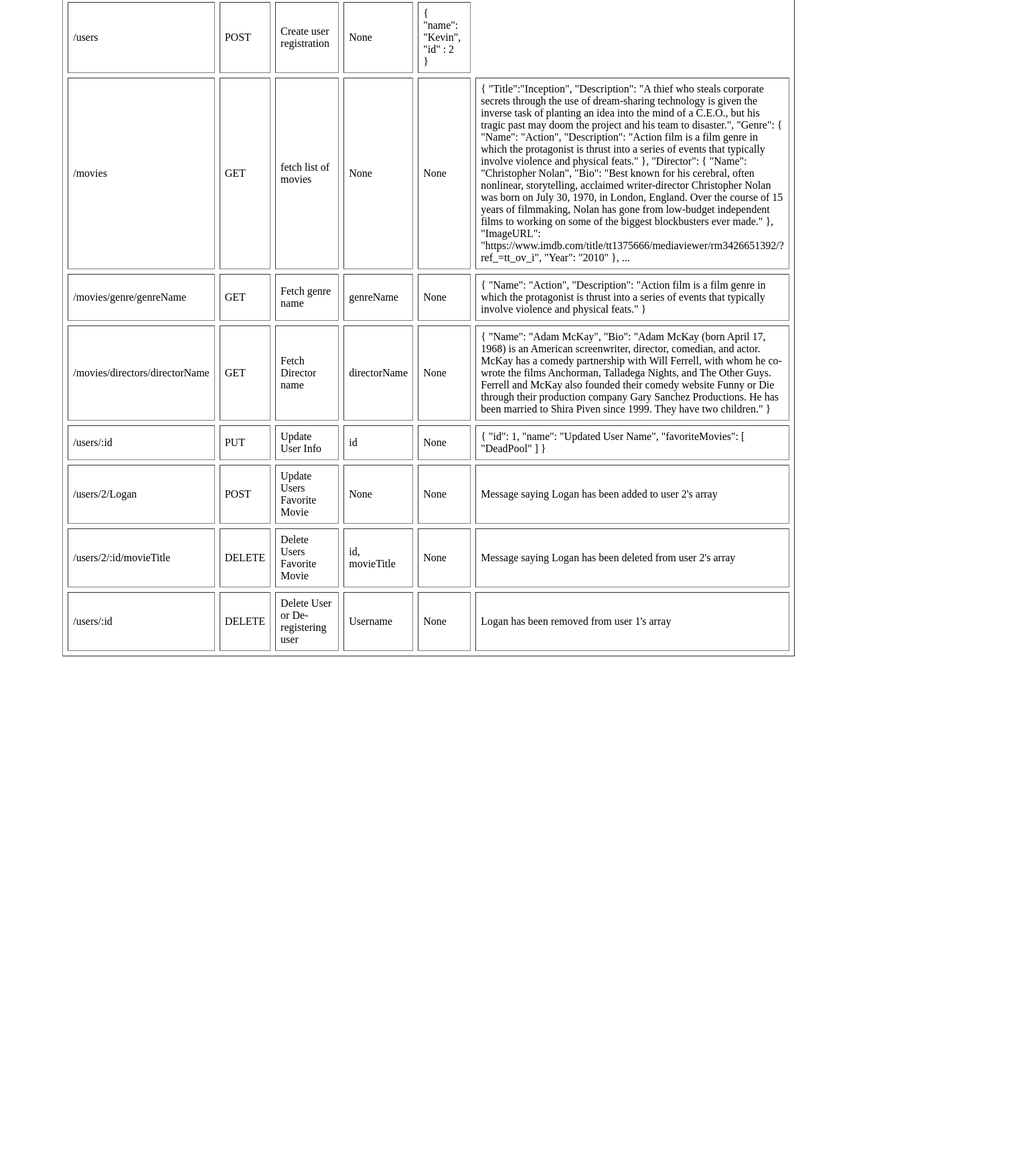
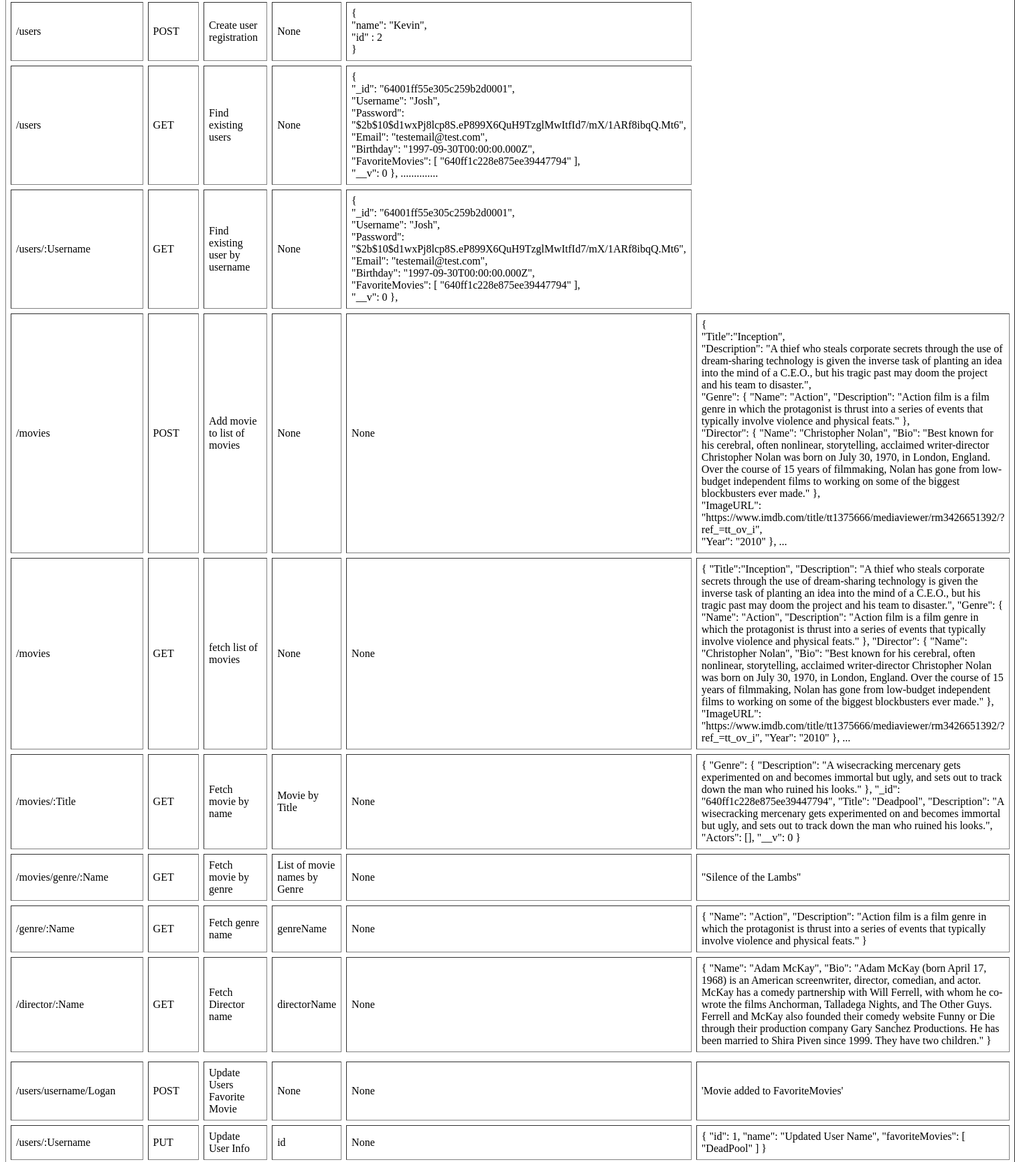
Before and after one commit to Joemegz/movie_api, a website: page public/documentation.html in a window 1280 px wide. Shown: the part 141-1876 px from the top of the page at 67% size, 1516 px wide, since content can reach past the window. Before the commit the page ends 1129 px from the top, so only its background shows below. Drawn offline with Linux system fonts and the light colour scheme.

Commit message:
updated documentation.html

```diff
--- a/index.js
+++ b/index.js
@@ -126,7 +126,7 @@ app.get(
   }
 );
 
-//add a movie TESTED UPDATED
+//add a movie TESTED
 app.post(
   "/movies",
   passport.authenticate("jwt", { session: false }),
@@ -260,7 +260,7 @@ app.post(
        console.error(err);
        res.status(500).send('Error: ' + err);
      } else {
-       res.status(200).send('Movie added to FavoriteMovies');
+       res.status(200).send("Movie added to FavoriteMovies");
      }
    });
 
@@ -319,7 +319,7 @@ app.delete(
   }
 );
 
-// Delete favorite movie NOT WORKING
+// Delete favorite movie TESTED
 app.delete(
   "/users/:username/:movieTitle",
   passport.authenticate("jwt", { session: false }),
--- a/public/documentation.html
+++ b/public/documentation.html
@@ -48,6 +48,94 @@
     </td>
    </tr>
 
+
+   <tr>
+    <td>/users</td>
+    <td>GET</td>
+    <td>Find existing users</td>
+    <td>None</td>
+    <td>
+        {
+            <br>
+            "_id": "64001ff55e305c259b2d0001",
+            <br>
+            "Username": "Josh",
+            <br>
+            "Password": "$2b$10$d1wxPj8lcp8S.eP899X6QuH9TzglMwItfId7/mX/1ARf8ibqQ.Mt6",
+            <br>
+            "Email": "testemail@test.com",
+            <br>
+            "Birthday": "1997-09-30T00:00:00.000Z",
+            <br>
+            "FavoriteMovies": [
+                "640ff1c228e875ee39447794"
+            ],
+            <br>
+            "__v": 0
+        }, ..............
+    </td>
+   </tr>
+
+   <tr>
+    <td>/users/:Username</td>
+    <td>GET</td>
+    <td>Find existing user by username</td>
+    <td>None</td>
+    <td>
+        {
+            <br>
+            "_id": "64001ff55e305c259b2d0001",
+            <br>
+            "Username": "Josh",
+            <br>
+            "Password": "$2b$10$d1wxPj8lcp8S.eP899X6QuH9TzglMwItfId7/mX/1ARf8ibqQ.Mt6",
+            <br>
+            "Email": "testemail@test.com",
+            <br>
+            "Birthday": "1997-09-30T00:00:00.000Z",
+            <br>
+            "FavoriteMovies": [
+                "640ff1c228e875ee39447794"
+            ],
+            <br>
+            "__v": 0
+        },
+    </td>
+   </tr>
+
+   <tr>
+    <td>/movies</td>
+    <td>POST</td>
+    <td>Add movie to list of movies</td>
+    <td>None</td>
+    <td>
+       None
+    </td>
+    <td>
+        {
+            <br>
+            "Title":"Inception",
+            <br>
+            "Description": "A thief who steals corporate secrets through the use of dream-sharing technology is given the inverse task of planting an idea into the mind of a C.E.O., but his tragic past may doom the project and his team to disaster.",
+            <br>
+            "Genre": {
+            "Name": "Action",
+            "Description": "Action film is a film genre in which the protagonist is thrust into a series of events that typically involve violence and physical feats."
+        },
+            <br>
+            "Director": {
+            "Name": "Christopher Nolan",
+            "Bio": "Best known for his cerebral, often nonlinear, storytelling, acclaimed writer-director Christopher Nolan was born on July 30, 1970, in London, England. Over the course of 15 years of filmmaking, Nolan has gone from low-budget independent films to working on some of the biggest blockbusters ever made."
+        },
+            <br>
+            "ImageURL": "https://www.imdb.com/title/tt1375666/mediaviewer/rm3426651392/?ref_=tt_ov_i",
+            <br>
+            "Year": "2010"
+        },
+        ...
+    </td>
+   </tr>
+
    <tr>
     <td>/movies</td>
     <td>GET</td>
@@ -75,8 +163,40 @@
     </td>
    </tr>
 
+
    <tr>
-    <td>/movies/genre/genreName</td>
+       <td>/movies/:Title</td>
+       <td>GET</td>
+       <td>Fetch movie by name</td>
+       <td>Movie by Title</td>
+       <td>None</td>
+       <td>
+           {
+               "Genre": {
+                "Description": "A wisecracking mercenary gets experimented on and becomes immortal but ugly, and sets out to track down the man who ruined his looks."
+            },
+            "_id": "640ff1c228e875ee39447794",
+            "Title": "Deadpool",
+            "Description": "A wisecracking mercenary gets experimented on and becomes immortal but ugly, and sets out to track down the man who ruined his looks.",
+            "Actors": [],
+            "__v": 0
+        }
+    </td>
+</tr>
+
+<tr>
+    <td>/movies/genre/:Name</td>
+    <td>GET</td>
+    <td>Fetch movie by genre</td>
+    <td>List of movie names by Genre</td>
+    <td>None</td>
+    <td>
+        "Silence of the Lambs"
+ </td>
+</tr>
+
+<tr>
+ <td>/genre/:Name</td>
  <td>GET</td>
  <td>Fetch genre name</td>
  <td>genreName</td>
@@ -88,8 +208,9 @@
      }
  </td>
 </tr>
+
    <tr>
-   <td>/movies/directors/directorName</td>
+   <td>/director/:Name</td>
     <td>GET</td>
     <td>Fetch Director name</td>
     <td>directorName</td>
@@ -102,7 +223,20 @@
     </td>
    </tr>
    <tr>
-   <td>/users/:id</td>
+
+
+       <tr>
+           <td>/users/username/Logan</td>
+           <td>POST</td>
+           <td>Update Users Favorite Movie</td>
+           <td>None</td>
+           <td>None</td>
+           <td>
+               'Movie added to FavoriteMovies'
+            </td>
+        </tr>
+
+        <td>/users/:Username</td>
          <td>PUT</td>
          <td>Update User Info</td>
          <td>id</td>
@@ -117,39 +251,28 @@
              }
          </td>
         </tr>
+
    <tr>
-   <td>/users/2/Logan</td>
-    <td>POST</td>
-    <td>Update Users Favorite Movie</td>
-    <td>None</td>
+       <td>/users/:Username</td>
+       <td>DELETE</td>
+       <td>Delete User or De-registering user</td>
+       <td>Username</td>
        <td>None</td>
        <td>
-      Message saying Logan has been added to user 2's array
+           Message saying: "(username) was deleted."
         </td>
     </tr>
 
     <tr>
-   <td>/users/2/:id/movieTitle</td>
+    <td>/users/username/:movieTitle</td>
      <td>DELETE</td>
      <td>Delete Users Favorite Movie</td>
      <td>id, movieTitle</td>
      <td>None</td>
      <td>
-       Message saying Logan has been deleted from user 2's array
+        Message saying " (movie title) was deleted."
      </td>
     </tr>
-
-   <tr>
-   <td>/users/:id</td>
-    <td>DELETE</td>
-    <td>Delete User or De-registering user</td>
-    <td>Username</td>
-    <td>None</td>
-    <td>
-        Logan has been removed from user 1's array
-    </td>
-   </tr>
-
    </table>
 </center>
 
```
Lines whose indentation alone changed are shown as unchanged.
